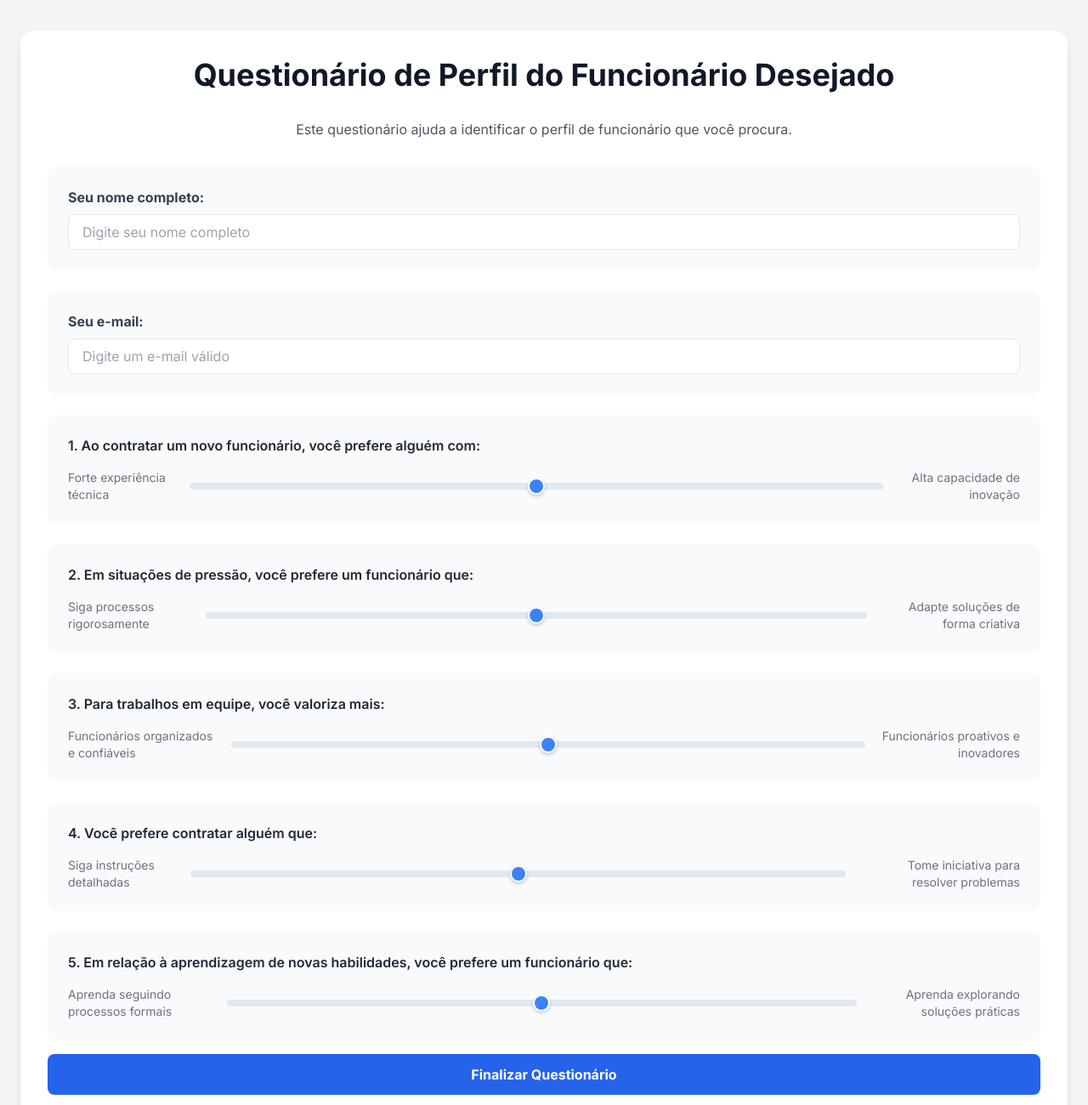
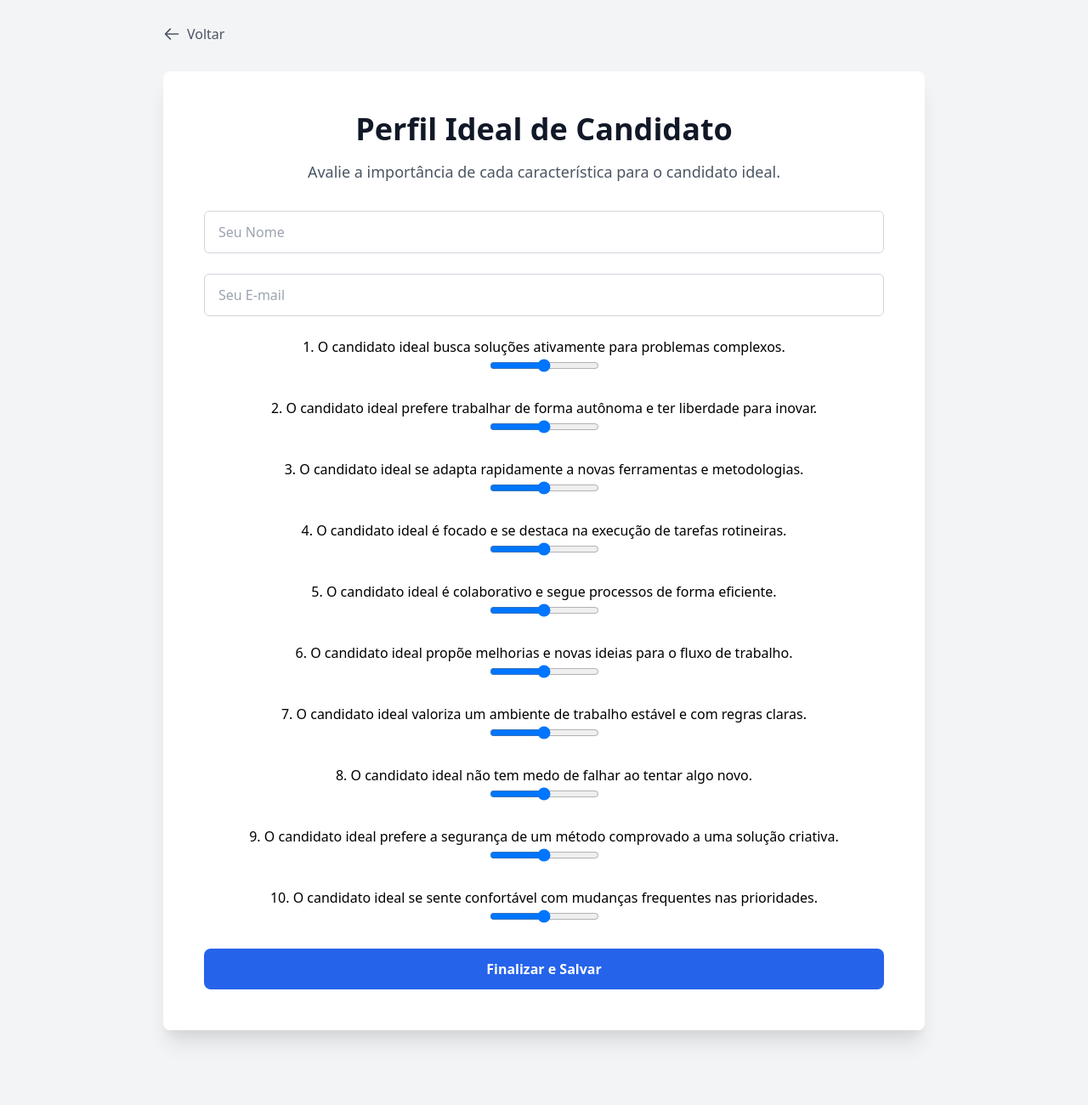
Before and after one commit to robmbc1-design/questionario-4, a website: page employer.html in a window 1280 px wide. Shown: the part 20-1320 px from the top of the page at 85% size. After the commit the page ends 1280 px from the top, so only its background shows below. Drawn offline with nearby package versions, Linux system fonts and the light colour scheme.

Commit message:
Update employer.html

```diff
--- a/employer.html
+++ b/employer.html
@@ -1,98 +1,92 @@
 <!DOCTYPE html>
-<html lang="pt-br">
+<html lang="pt-BR">
 <head>
     <meta charset="UTF-8">
     <meta name="viewport" content="width=device-width, initial-scale=1.0">
-    <title>Questionário de Perfil Desejado - Empregador</title>
-    <link href="https://fonts.googleapis.com/css2?family=Inter:wght@400;600;700&display=swap" rel="stylesheet">
-    <script src="https://cdn.tailwindcss.com"></script>
-    <link rel="stylesheet" href="style.css">
+    <title>Perfil Ideal de Candidato</title>
+    <link href="https://cdn.jsdelivr.net/npm/tailwindcss@2.2.19/dist/tailwind.min.css" rel="stylesheet">
 </head>
-<body class="p-4 sm:p-6">
+<body class="bg-gray-100 font-sans">
 
-<div id="employerQuestionnaire" class="container">
-    <h1 class="text-3xl sm:text-4xl font-extrabold text-center text-gray-900 mb-8">Questionário de Perfil do Funcionário Desejado</h1>
-    <p class="text-center text-gray-600 mb-8">Este questionário ajuda a identificar o perfil de funcionário que você procura.</p>
+    <div class="min-h-screen flex items-center justify-center py-12 px-4 sm:px-6 lg:px-8">
+        <div class="max-w-4xl w-full space-y-8">
+            <div class="mb-8">
+                <a href="index.html" class="flex items-center text-gray-600 hover:text-gray-800 transition duration-200">
+                    <svg xmlns="http://www.w3.org/2000/svg" class="h-5 w-5 mr-2" fill="none" viewBox="0 0 24 24" stroke="currentColor">
+                        <path stroke-linecap="round" stroke-linejoin="round" stroke-width="2" d="M10 19l-7-7m0 0l7-7m-7 7h18" />
+                    </svg>
+                    Voltar
+                </a>
+            </div>
 
-    <form id="employerForm" class="space-y-6">
-        <div class="question-card">
-            <label for="employerName" class="block text-gray-700 font-bold mb-2">Seu nome completo:</label>
-            <input type="text" id="employerName" name="employerName" class="w-full px-4 py-2 border rounded-lg focus:outline-none focus:ring-2 focus:ring-blue-500" placeholder="Digite seu nome completo" required>
-        </div>
+            <div id="employerQuestionnaire" class="bg-white p-8 md:p-12 rounded-lg shadow-xl text-center transition duration-500 ease-in-out">
+                <h2 class="text-3xl md:text-4xl font-extrabold text-gray-900 mb-4">
+                    Perfil Ideal de Candidato
+                </h2>
+                <p class="text-lg text-gray-600 mb-8">
+                    Avalie a importância de cada característica para o candidato ideal.
+                </p>
 
-        <div class="question-card">
-            <label for="employerEmail" class="block text-gray-700 font-bold mb-2">Seu e-mail:</label>
-            <input type="email" id="employerEmail" name="employerEmail" class="w-full px-4 py-2 border rounded-lg focus:outline-none focus:ring-2 focus:ring-blue-500" placeholder="Digite um e-mail válido" required>
-        </div>
+                <form id="employerForm" class="space-y-6">
+                    <div>
+                        <input id="employerName" name="employerName" type="text" placeholder="Seu Nome" required class="w-full px-4 py-3 border border-gray-300 rounded-md focus:outline-none focus:ring-2 focus:ring-blue-500 transition duration-200">
+                    </div>
+                    <div>
+                        <input id="employerEmail" name="employerEmail" type="email" placeholder="Seu E-mail" required class="w-full px-4 py-3 border border-gray-300 rounded-md focus:outline-none focus:ring-2 focus:ring-blue-500 transition duration-200">
+                    </div>
 
-        <!-- Pergunta 1 -->
-        <div class="question-card">
-            <p class="font-semibold text-gray-800 mb-4">1. Ao contratar um novo funcionário, você prefere alguém com:</p>
-            <div class="flex flex-col sm:flex-row items-start sm:items-center justify-between mt-4">
-                <span class="text-sm text-gray-500 mb-2 sm:mb-0 text-center sm:text-left w-full sm:w-auto">Forte experiência técnica</span>
-                <div class="score-scale w-full">
-                    <input type="range" name="q1" id="q1" min="1" max="5" value="3" class="w-full">
-                </div>
-                <span class="text-sm text-gray-500 mt-2 sm:mt-0 text-center sm:text-right w-full sm:w-auto">Alta capacidade de inovação</span>
+                    <div class="question-card">
+                        <p>1. O candidato ideal busca soluções ativamente para problemas complexos.</p>
+                        <input type="range" name="q1" min="1" max="5" value="3">
+                    </div>
+                    <div class="question-card">
+                        <p>2. O candidato ideal prefere trabalhar de forma autônoma e ter liberdade para inovar.</p>
+                        <input type="range" name="q2" min="1" max="5" value="3">
+                    </div>
+                    <div class="question-card">
+                        <p>3. O candidato ideal se adapta rapidamente a novas ferramentas e metodologias.</p>
+                        <input type="range" name="q3" min="1" max="5" value="3">
+                    </div>
+                    <div class="question-card">
+                        <p>4. O candidato ideal é focado e se destaca na execução de tarefas rotineiras.</p>
+                        <input type="range" name="q4" min="1" max="5" value="3">
+                    </div>
+                    <div class="question-card">
+                        <p>5. O candidato ideal é colaborativo e segue processos de forma eficiente.</p>
+                        <input type="range" name="q5" min="1" max="5" value="3">
+                    </div>
+                    <div class="question-card">
+                        <p>6. O candidato ideal propõe melhorias e novas ideias para o fluxo de trabalho.</p>
+                        <input type="range" name="q6" min="1" max="5" value="3">
+                    </div>
+                    <div class="question-card">
+                        <p>7. O candidato ideal valoriza um ambiente de trabalho estável e com regras claras.</p>
+                        <input type="range" name="q7" min="1" max="5" value="3">
+                    </div>
+                    <div class="question-card">
+                        <p>8. O candidato ideal não tem medo de falhar ao tentar algo novo.</p>
+                        <input type="range" name="q8" min="1" max="5" value="3">
+                    </div>
+                    <div class="question-card">
+                        <p>9. O candidato ideal prefere a segurança de um método comprovado a uma solução criativa.</p>
+                        <input type="range" name="q9" min="1" max="5" value="3">
+                    </div>
+                    <div class="question-card">
+                        <p>10. O candidato ideal se sente confortável com mudanças frequentes nas prioridades.</p>
+                        <input type="range" name="q10" min="1" max="5" value="3">
+                    </div>
+
+                    <button type="button" id="submitEmployerButton" onclick="submitEmployerResults()" class="w-full bg-blue-600 hover:bg-blue-700 text-white font-bold py-3 px-6 rounded-lg transition duration-200 focus:outline-none focus:ring-2 focus:ring-offset-2 focus:ring-blue-500">
+                        Finalizar e Salvar
+                    </button>
+                </form>
+
+                <div id="statusEmployerMessage" class="hidden mt-6 p-4 rounded-lg text-center font-semibold"></div>
             </div>
         </div>
+    </div>
 
-        <!-- Pergunta 2 -->
-        <div class="question-card">
-            <p class="font-semibold text-gray-800 mb-4">2. Em situações de pressão, você prefere um funcionário que:</p>
-            <div class="flex flex-col sm:flex-row items-start sm:items-center justify-between mt-4">
-                <span class="text-sm text-gray-500 mb-2 sm:mb-0 text-center sm:text-left w-full sm:w-auto">Siga processos rigorosamente</span>
-                <div class="score-scale w-full">
-                    <input type="range" name="q2" id="q2" min="1" max="5" value="3" class="w-full">
-                </div>
-                <span class="text-sm text-gray-500 mt-2 sm:mt-0 text-center sm:text-right w-full sm:w-auto">Adapte soluções de forma criativa</span>
-            </div>
-        </div>
+    <script src="employerScript.js"></script>
 
-        <!-- Pergunta 3 -->
-        <div class="question-card">
-            <p class="font-semibold text-gray-800 mb-4">3. Para trabalhos em equipe, você valoriza mais:</p>
-            <div class="flex flex-col sm:flex-row items-start sm:items-center justify-between mt-4">
-                <span class="text-sm text-gray-500 mb-2 sm:mb-0 text-center sm:text-left w-full sm:w-auto">Funcionários organizados e confiáveis</span>
-                <div class="score-scale w-full">
-                    <input type="range" name="q3" id="q3" min="1" max="5" value="3" class="w-full">
-                </div>
-                <span class="text-sm text-gray-500 mt-2 sm:mt-0 text-center sm:text-right w-full sm:w-auto">Funcionários proativos e inovadores</span>
-            </div>
-        </div>
-
-        <!-- Pergunta 4 -->
-        <div class="question-card">
-            <p class="font-semibold text-gray-800 mb-4">4. Você prefere contratar alguém que:</p>
-            <div class="flex flex-col sm:flex-row items-start sm:items-center justify-between mt-4">
-                <span class="text-sm text-gray-500 mb-2 sm:mb-0 text-center sm:text-left w-full sm:w-auto">Siga instruções detalhadas</span>
-                <div class="score-scale w-full">
-                    <input type="range" name="q4" id="q4" min="1" max="5" value="3" class="w-full">
-                </div>
-                <span class="text-sm text-gray-500 mt-2 sm:mt-0 text-center sm:text-right w-full sm:w-auto">Tome iniciativa para resolver problemas</span>
-            </div>
-        </div>
-
-        <!-- Pergunta 5 -->
-        <div class="question-card">
-            <p class="font-semibold text-gray-800 mb-4">5. Em relação à aprendizagem de novas habilidades, você prefere um funcionário que:</p>
-            <div class="flex flex-col sm:flex-row items-start sm:items-center justify-between mt-4">
-                <span class="text-sm text-gray-500 mb-2 sm:mb-0 text-center sm:text-left w-full sm:w-auto">Aprenda seguindo processos formais</span>
-                <div class="score-scale w-full">
-                    <input type="range" name="q5" id="q5" min="1" max="5" value="3" class="w-full">
-                </div>
-                <span class="text-sm text-gray-500 mt-2 sm:mt-0 text-center sm:text-right w-full sm:w-auto">Aprenda explorando soluções práticas</span>
-            </div>
-        </div>
-    </form>
-
-    <button type="button" id="submitEmployerButton" class="w-full bg-blue-600 hover:bg-blue-700 text-white font-bold py-3 px-4 rounded-lg transition duration-200 mt-4">
-        Finalizar Questionário
-    </button>
-
-    <div id="statusEmployerMessage" class="result-box hidden text-center mt-4"></div>
-</div>
-
-<script src="employerScript.js"></script>
 </body>
 </html>
```
